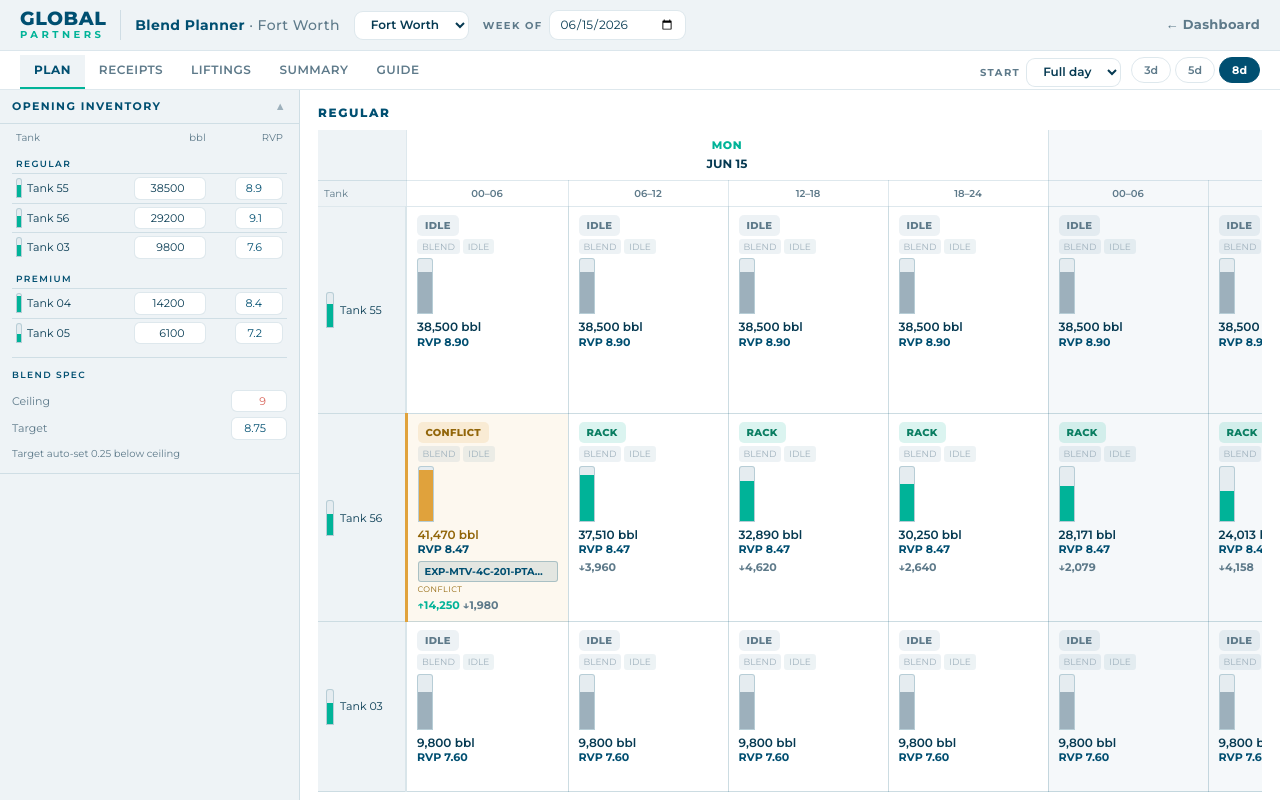
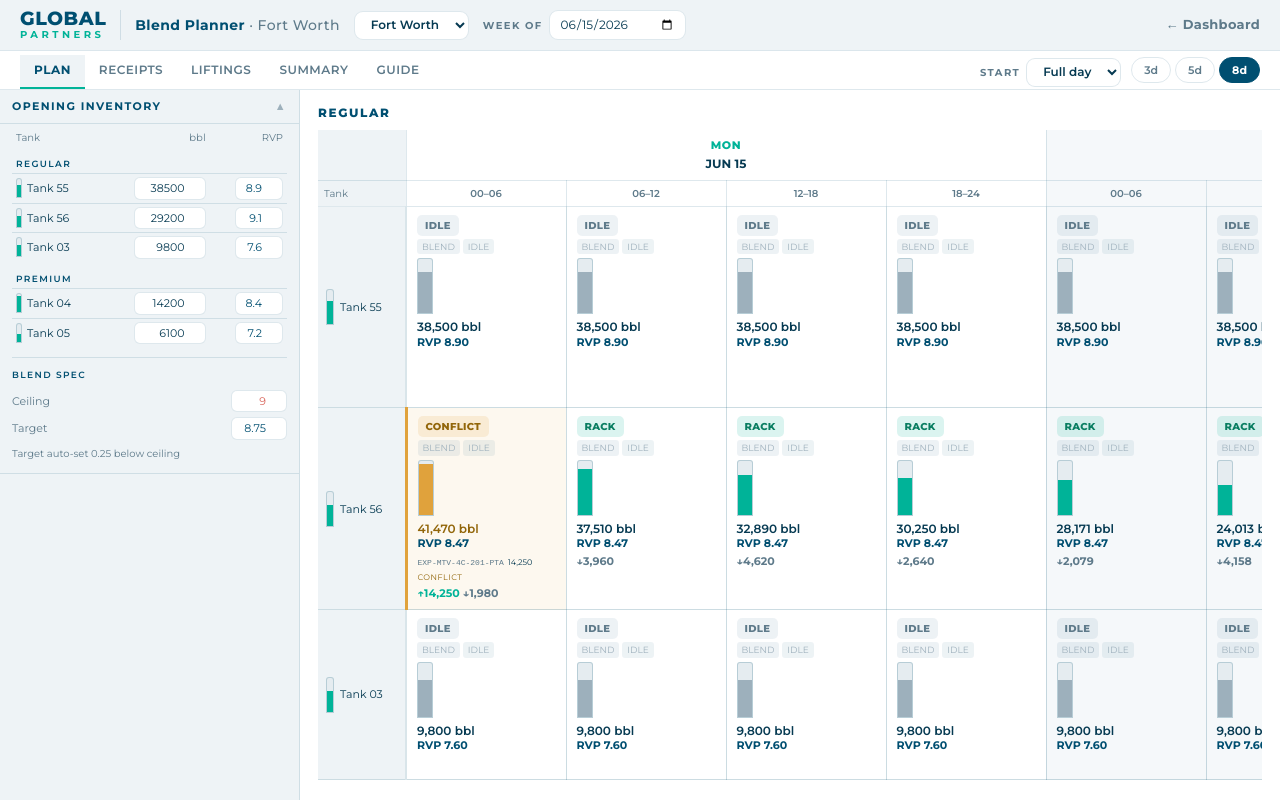
Before and after one commit to Pynnmichael-oss/blend-planner, a React (Vite) app: page / in a window 1280 px wide. Built offline with nearby package versions, Linux system fonts and the light colour scheme.

Commit message:
fix: batch code chip to plain monospace, no background

```diff
--- a/src/components/blendplanner/TankRow.jsx
+++ b/src/components/blendplanner/TankRow.jsx
@@ -170,14 +170,14 @@ export default function TankRow({ tank, periods, cells, openingFillPct, toggleBl
               <div style={{ marginTop: '4px', display: 'flex', flexDirection: 'column', gap: '2px' }}>
                 {entry.receipts.map((r, i) => (
                   <div key={i} style={{
-                    fontSize: '10px', fontWeight: 700, fontFamily: "'Montserrat',sans-serif", color: '#004F71',
-                    backgroundColor: 'rgba(0,79,113,.10)', border: '1px solid rgba(0,79,113,.25)',
-                    borderRadius: '3px', padding: '2px 6px',
+                    fontSize: '8px', fontFamily: 'monospace', color: C.muted,
+                    backgroundColor: 'transparent', border: 'none',
+                    padding: '1px 0',
                     overflow: 'hidden', textOverflow: 'ellipsis', whiteSpace: 'nowrap',
                     maxWidth: '140px',
                   }}>
                     {r.batchCode ?? '—'}
-                    <span style={{ color: C.muted, marginLeft: '4px' }}>
+                    <span style={{ color: C.text, marginLeft: '4px' }}>
                       {r.volume ? Math.round(r.volume).toLocaleString() : ''}
                     </span>
                   </div>
```
